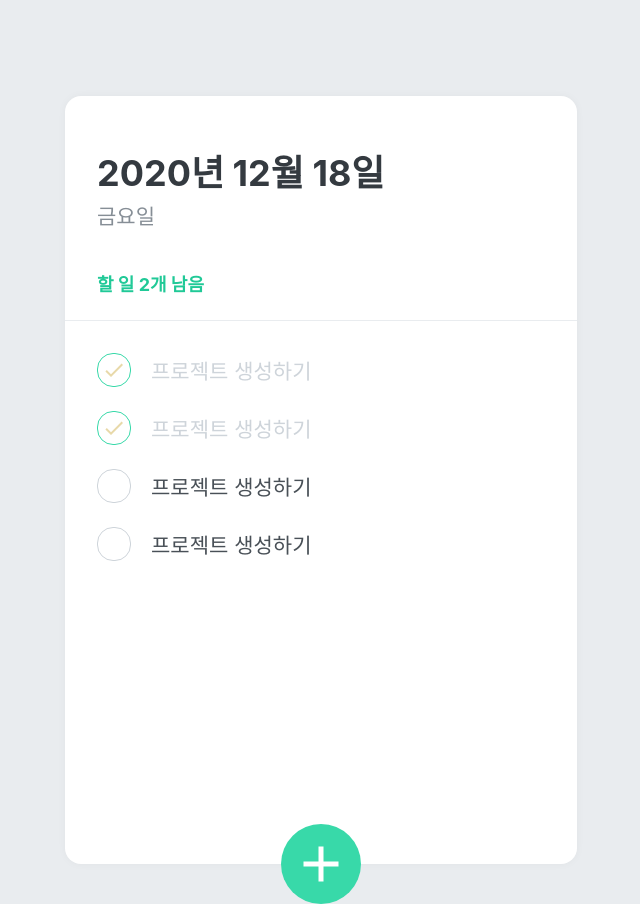
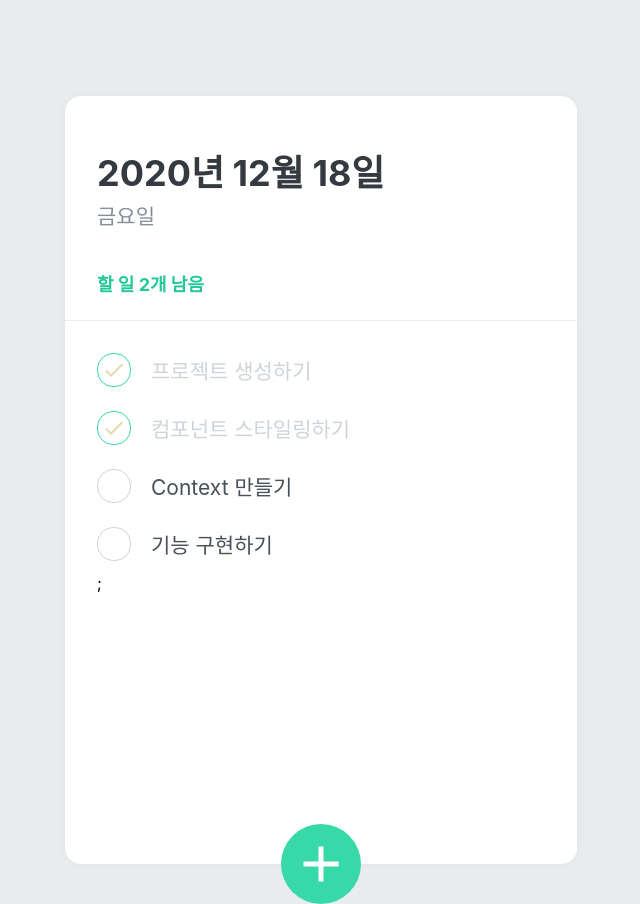
Before and after one commit to dongmin3891/React-TodoList, a React (Create React App) app: page / in a window 1280 px wide. Shown: the whole page, without its empty margins (319-959 px from the left). Built offline with nearby package versions, Linux system fonts and the light colour scheme.

Commit message:
기능 구현하기 - TodoList

```diff
--- a/src/components/TodoList.js
+++ b/src/components/TodoList.js
@@ -11,13 +11,18 @@ const TodoListBlock = styled.div`
 `;
 
 function TodoList() {
-  const state = useTodoState();
+  const todos = useTodoState();
   return (
     <TodoListBlock>
-      <TodoItem text="프로젝트 생성하기" done={true} />
-      <TodoItem text="프로젝트 생성하기" done={true} />
-      <TodoItem text="프로젝트 생성하기" done={false} />
-      <TodoItem text="프로젝트 생성하기" done={false} />
+      {todos.map((todo) => (
+        <TodoItem
+          key={todo.id}
+          id={todo.id}
+          text={todo.text}
+          done={todo.done}
+        />
+      ))}
+      ;
     </TodoListBlock>
   );
 }
```
